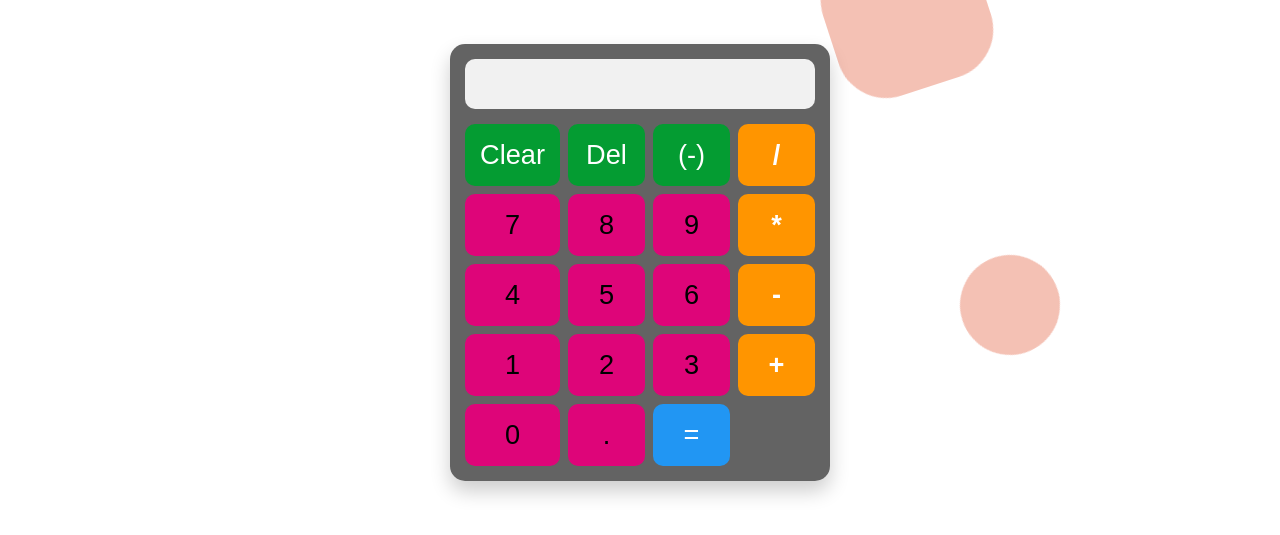
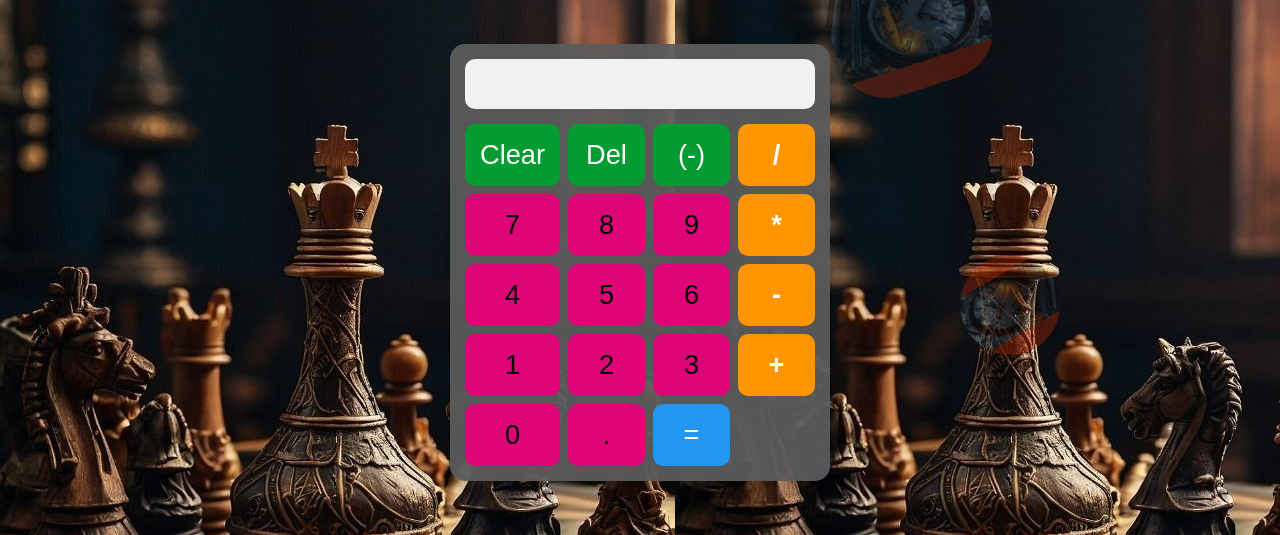
Before and after one commit to Allamano-design/Java-Smart-Calculator, a plain HTML site: page index.html in a window 1280 px wide. Shown: the part 265-800 px from the top of the page. Drawn offline with nearby package versions, Linux system fonts and the light colour scheme.

Commit message:
Update index.html

```diff
--- a/index.html
+++ b/index.html
@@ -19,7 +19,7 @@
             justify-content: center;
             align-items: center;
             min-height: 100vh;
-            background:url("images/background.jpg");
+            background:url("background.jpg");
             position: relative;
             overflow-x: hidden;
             padding: 10px;
@@ -94,7 +94,7 @@
 
         .gear {
             position: absolute;
-            background: url("images/Gears.jpg") no-repeat center center;
+            background: url("Gears.jpg") no-repeat center center;
             background-size: contain;
             animation: rotate 20s linear infinite;
             background-color: #db3005;
```
